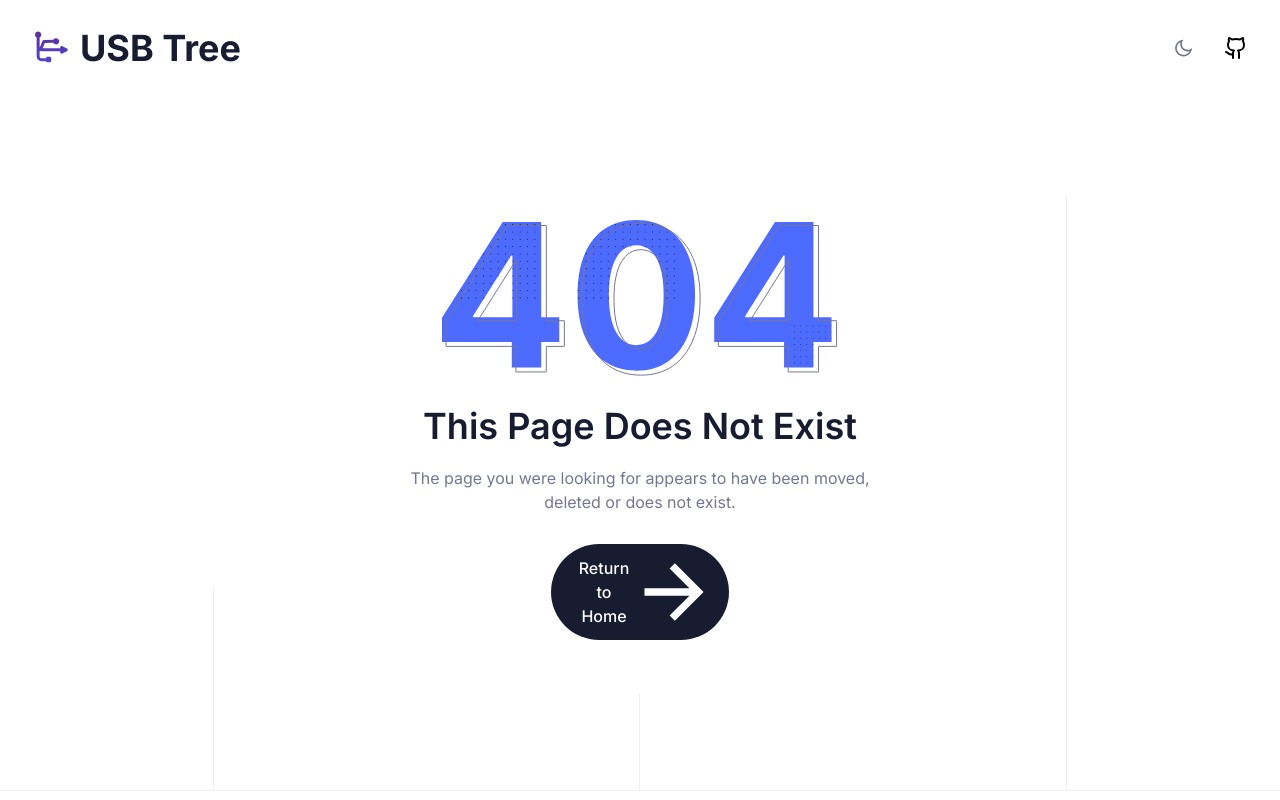
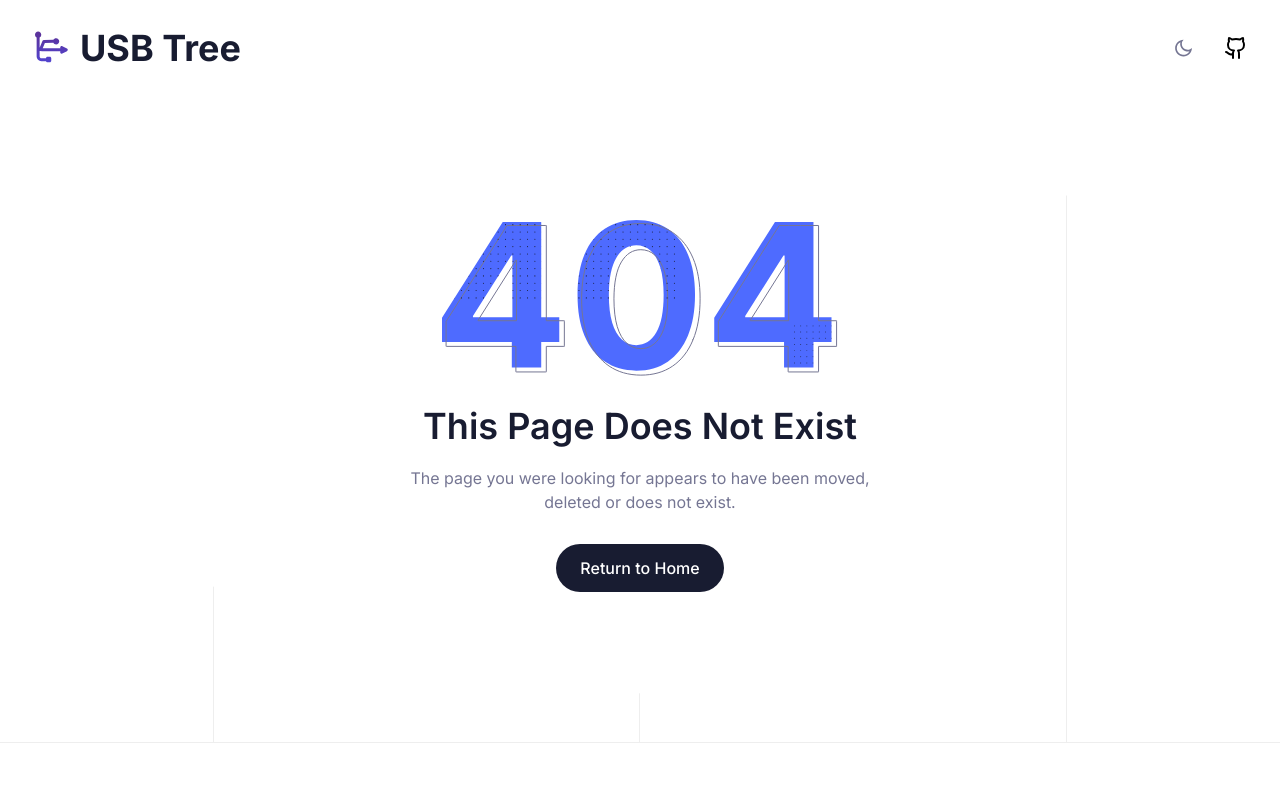
Before and after one commit to usb-tree/usb-tree.github.io, a Next.js app: page /error in a window 1280 px wide. Shown: the top 800 px of the page. Built offline with nearby package versions, Linux system fonts and the light colour scheme.

Commit message:
Remove unused SVG icon from Error Page link button

```diff
--- a/app/(site)/error/page.tsx
+++ b/app/(site)/error/page.tsx
@@ -27,17 +27,6 @@ export default function ErrorPage() {
           className="hover:bg-blackho dark:bg-btndark dark:hover:bg-blackho inline-flex items-center gap-2.5 rounded-full bg-black px-6 py-3 font-medium text-white duration-300 ease-in-out"
         >
           Return to Home
-          <svg
-            className="fill-white"
-            viewBox="0 0 14 14"
-            fill="none"
-            xmlns="http://www.w3.org/2000/svg"
-          >
-            <path
-              d="M10.4767 6.16664L6.00668 1.69664L7.18501 0.518311L13.6667 6.99998L7.18501 13.4816L6.00668 12.3033L10.4767 7.83331H0.333344V6.16664H10.4767Z"
-              fill=""
-            />
-          </svg>
         </Link>
       </div>
     </section>
```
